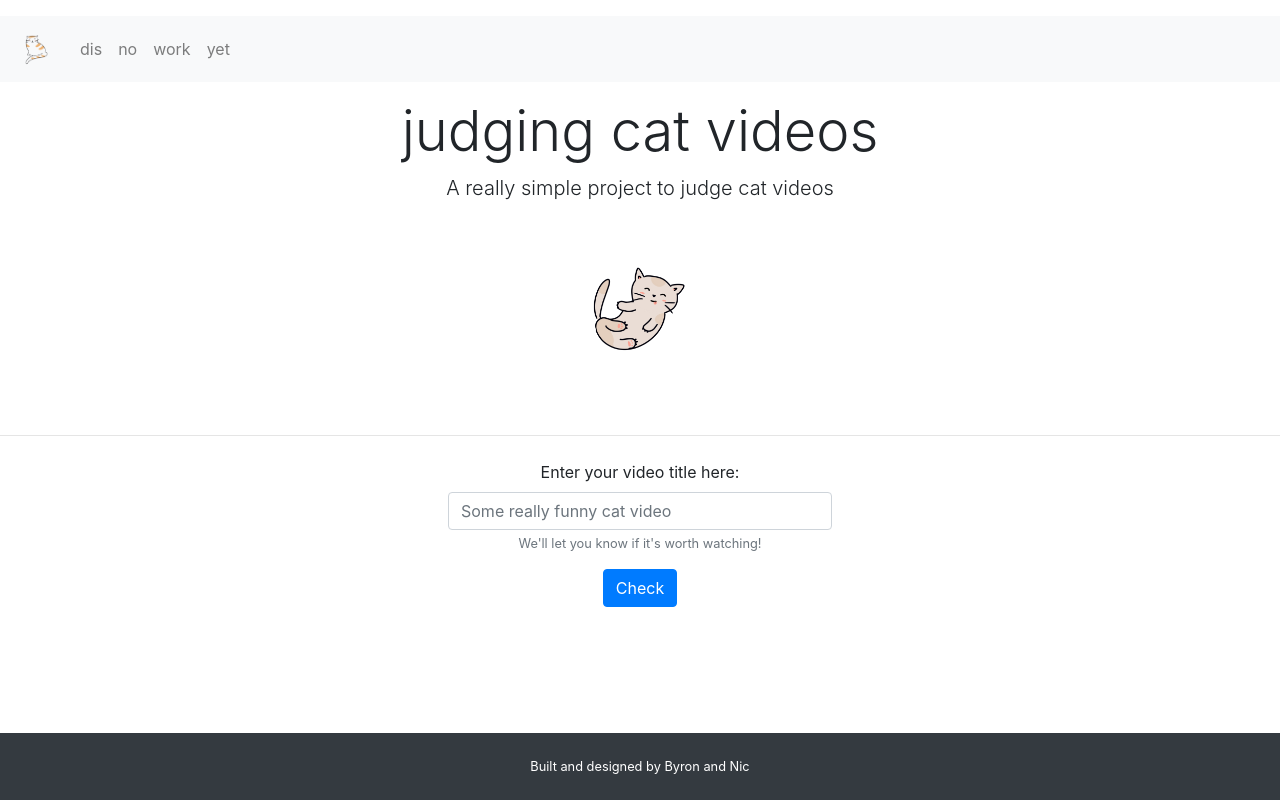
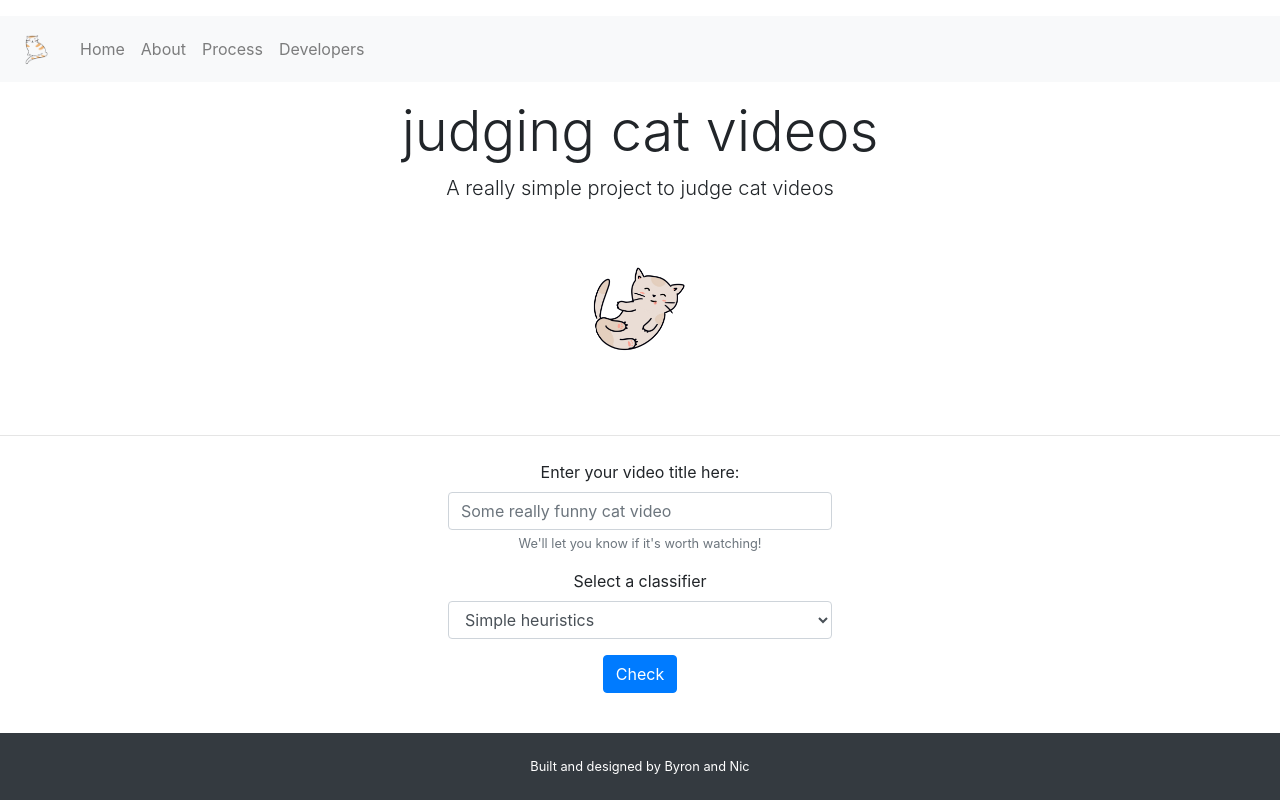
Before and after one commit to survivorchicken9/good-cat-videos, a Flask app: page / in a window 1280 px wide. Run offline with Flask 2, Linux system fonts and the light colour scheme; some libraries are stand-ins or nearby versions.

Commit message:
Enabled user selection of different classifiers

```diff
--- a/classifier/simple_heuristics.py
+++ b/classifier/simple_heuristics.py
@@ -1,4 +1,4 @@
-def judge_video(video_input: str):
+def predict(video_input: str):
     # convert to lowercase and create list
     video_input_processed = video_input.lower().split()
 
--- a/common/utils.py
+++ b/common/utils.py
@@ -2,7 +2,7 @@ import pickle
 import pandas as pd
 
 
-def simple_linreg_test_processing(video_title: str):
+def linear_regression_test_processing(video_title: str):
     processed_list = video_title.lower().split()
     test_dataframe = pd.DataFrame()
 
--- a/templates/base.html
+++ b/templates/base.html
@@ -17,10 +17,10 @@
             </button>
             <div id="navbarNavAltMarkup" class="collapse navbar-collapse">
                 <div class="navbar-nav">
-                    <a class="nav-item nav-link" href="#">dis</a>
-                    <a class="nav-item nav-link" href="#">no</a>
-                    <a class="nav-item nav-link" href="#">work</a>
-                    <a class="nav-item nav-link" href="#">yet</a>
+                    <a class="nav-item nav-link" href="/">Home</a>
+                    <a class="nav-item nav-link" href="/">About</a>
+                    <a class="nav-item nav-link" href="/">Process</a>
+                    <a class="nav-item nav-link" href="/">Developers</a>
                 </div>
             </div>
         </nav>
--- a/templates/cat_main.html
+++ b/templates/main.html
@@ -19,6 +19,13 @@
                 <input type="text" class="form-control" id="title" name="title" aria-describedby="title_help" placeholder="Some really funny cat video">
                 <small id="title_help" class="form-text text-muted">We'll let you know if it's worth watching!</small>
             </div>
+            <div class="form-group">
+                <label for="classifier_type">Select a classifier</label>
+                <select class="form-control" id="classifier_type" name="classifier_type">
+                    <option value="simple_heuristics">Simple heuristics</option>
+                    <option value="linear_regression">Linear regression</option>
+                </select>
+            </div>
             <button type="submit" class="btn btn-primary">Check</button>
         </form>
     </div>
--- a/views/cat_testing.py
+++ b/views/cat_testing.py
@@ -1,27 +1,35 @@
-from flask import Blueprint, render_template, request, redirect, url_for
-from classifier.simple_heuristics import judge_video
-from common.utils import load_model, simple_linreg_test_processing
+from flask import Blueprint, render_template, request
+import classifier.simple_heuristics as simple_heuristics
+from common.utils import load_model, linear_regression_test_processing
 
 cat_testing_blueprint = Blueprint("cat_testing", __name__)
 
 
 @cat_testing_blueprint.route("/", methods=["GET", "POST"])
 def check_video():
+    # TODO: create general preprocessing function for all user title inputs
     if request.method == "POST":
         title = request.form["title"]
+        classifier_type = request.form.get("classifier_type")
 
-        # so this is where we do the magic eventually
+        # catch empty titles
+        if not title:
+            return render_template("main.html")  # add the flash message instead of this for clarity on UI
 
-        # simple heuristic method
-        # if judge_video(title):
-        #     return render_template("cat_result_good.html")
-        # return render_template("cat_result_bad.html")
+        # and now we start the magic
+        # TODO: show on results page what kind of classifier was used
+        if classifier_type == 'simple_heuristics':
+            model = simple_heuristics
+            if model.predict(title):
+                return render_template("result_good.html")
+            return render_template("result_bad.html")
 
-        # simple linreg method
-        linreg_model = load_model()
-        result = linreg_model.predict(simple_linreg_test_processing(title))
-        if result >= 36:
-            return render_template("cat_result_good.html")
-        return render_template("cat_result_bad.html")
+        else:
+            # only linear regression method for now
+            model = load_model(classifier_type)
+            result = model.predict(linear_regression_test_processing(title))
+            if result >= 36:
+                return render_template("result_good.html")
+            return render_template("result_bad.html")
 
-    return render_template("cat_main.html")
+    return render_template("main.html")
```
Also changed, not shown: model_training/linear_regression.py (renamed from model_training/simple_linreg.py), templates/result_bad.html (renamed from templates/cat_result_bad.html), templates/result_good.html (renamed from templates/cat_result_good.html), 2 other files.
